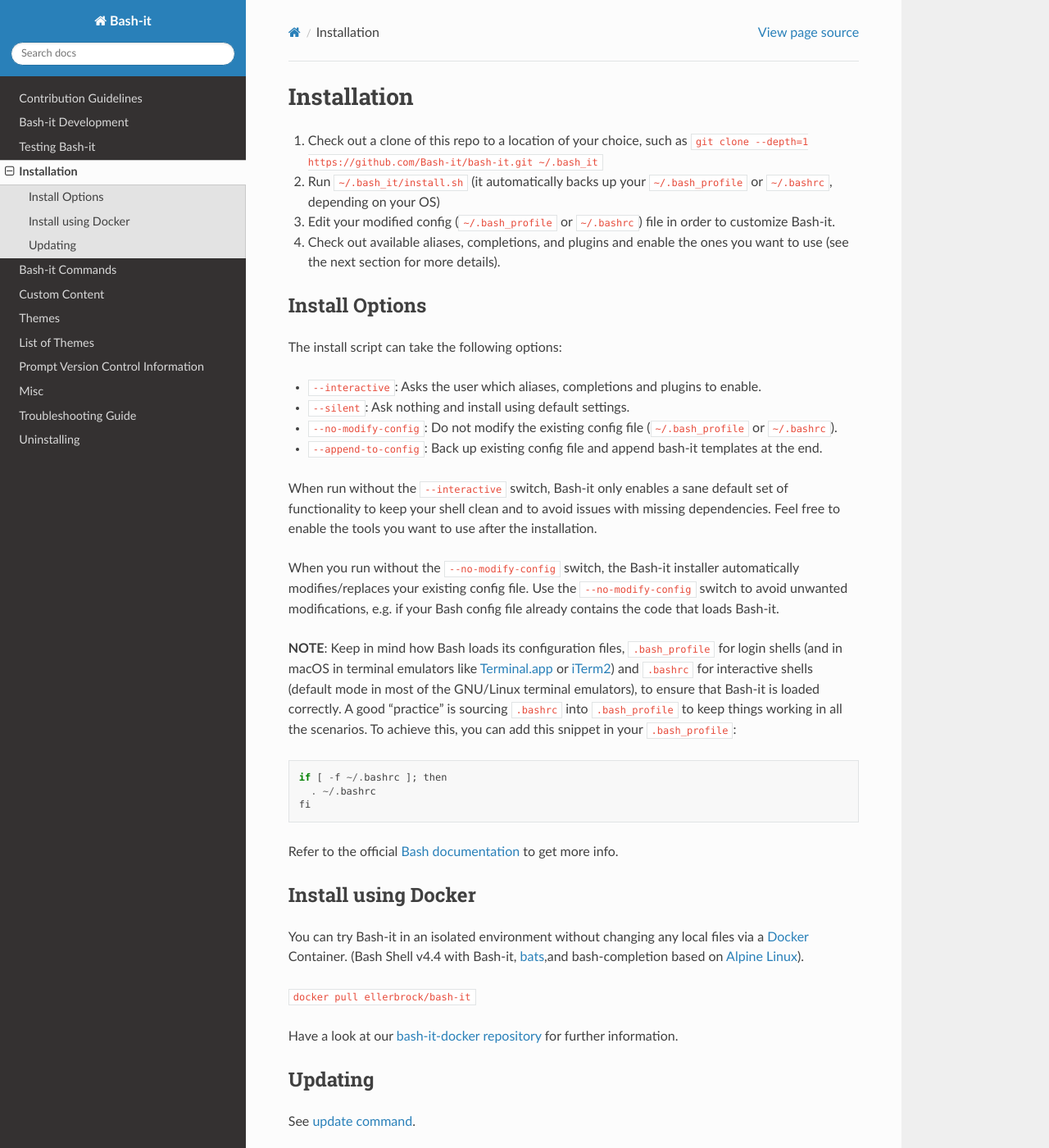
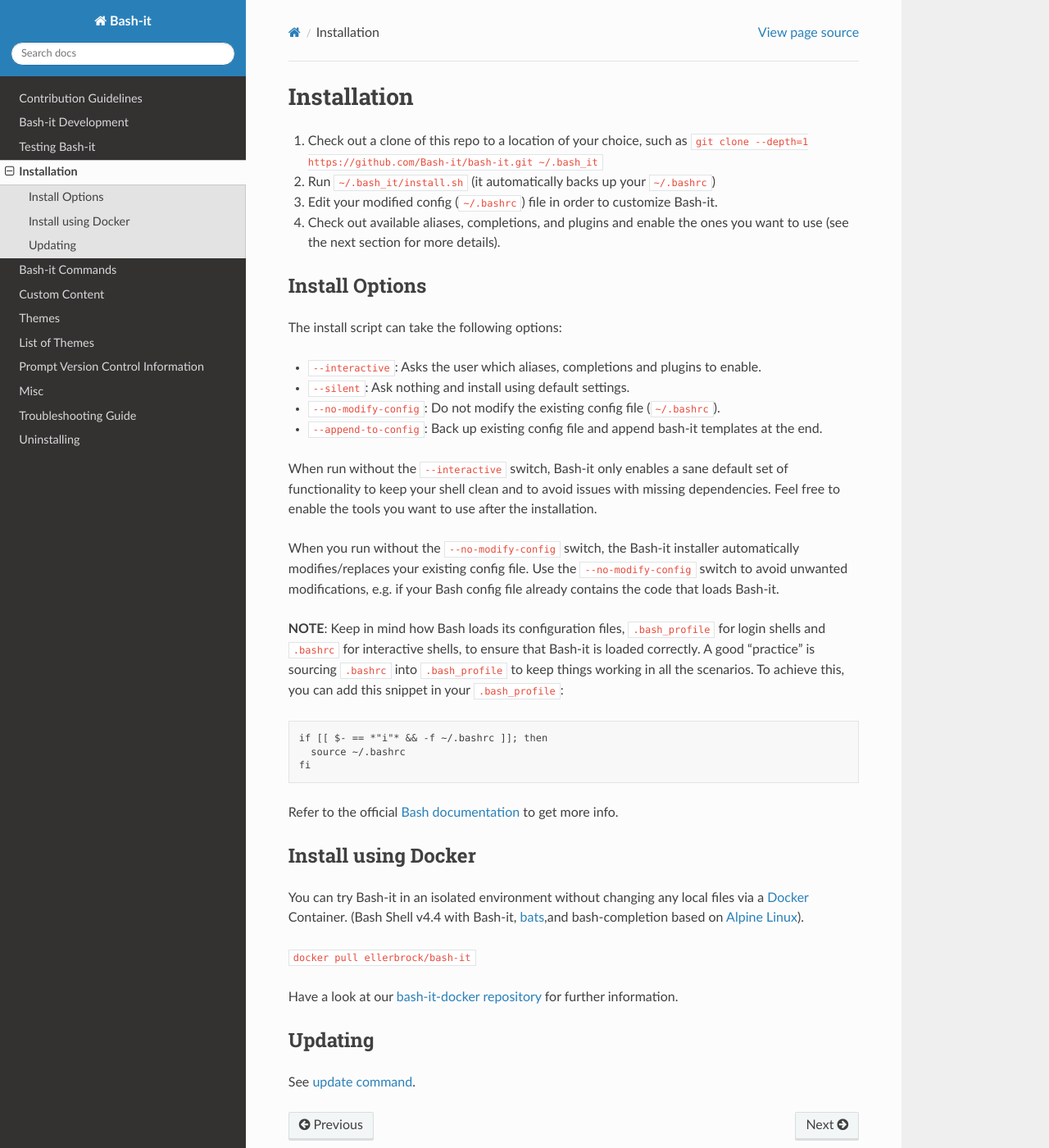
Before and after one commit to Bash-it/bash-it, a Sphinx documentation site: the page built from docs/installation.rst, in a window 1280 px wide and 1400 px high. Shown: the whole window at 82% size. Built offline with Sphinx 7.4.7 and the Read the Docs theme 2.0.0, drawn with Linux system fonts in a browser that asks for light colours.

Commit message:
docs: fix references to `~/.bashrc`
docs/installation: add to note about interactive/login shells

```diff
--- a/docs/installation.rst
+++ b/docs/installation.rst
@@ -6,8 +6,8 @@
 
 #. Check out a clone of this repo to a location of your choice, such as
    ``git clone --depth=1 https://github.com/Bash-it/bash-it.git ~/.bash_it``
-#. Run ``~/.bash_it/install.sh`` (it automatically backs up your ``~/.bash_profile`` or ``~/.bashrc``\ , depending on your OS)
-#. Edit your modified config (\ ``~/.bash_profile`` or ``~/.bashrc``\ ) file in order to customize Bash-it.
+#. Run ``~/.bash_it/install.sh`` (it automatically backs up your ``~/.bashrc``\ )
+#. Edit your modified config (\ ``~/.bashrc``\ ) file in order to customize Bash-it.
 #. Check out available aliases, completions, and plugins and enable the ones you want to use (see the next section for more details).
 
 Install Options
@@ -18,7 +18,7 @@
 
 * ``--interactive``\ : Asks the user which aliases, completions and plugins to enable.
 * ``--silent``\ : Ask nothing and install using default settings.
-* ``--no-modify-config``\ : Do not modify the existing config file (\ ``~/.bash_profile`` or ``~/.bashrc``\ ).
+* ``--no-modify-config``\ : Do not modify the existing config file (\ ``~/.bashrc``\ ).
 * ``--append-to-config``\ : Back up existing config file and append bash-it templates at the end.
 
 When run without the ``--interactive`` switch, Bash-it only enables a sane default set of functionality to keep your shell clean and to avoid issues with missing dependencies.
@@ -28,16 +28,14 @@
 Use the ``--no-modify-config`` switch to avoid unwanted modifications, e.g. if your Bash config file already contains the code that loads Bash-it.
 
 **NOTE**\ : Keep in mind how Bash loads its configuration files,
-``.bash_profile`` for login shells (and in macOS in terminal emulators like `Terminal.app <http://www.apple.com/osx/apps/>`_ or
-`iTerm2 <https://www.iterm2.com/>`_\ ) and ``.bashrc`` for interactive shells (default mode in most of the GNU/Linux terminal emulators),
-to ensure that Bash-it is loaded correctly.
+``.bash_profile`` for login shells and ``.bashrc`` for interactive shells, to ensure that Bash-it is loaded correctly.
 A good "practice" is sourcing ``.bashrc`` into ``.bash_profile`` to keep things working in all the scenarios.
 To achieve this, you can add this snippet in your ``.bash_profile``\ :
 
 .. code-block::
 
-   if [ -f ~/.bashrc ]; then
-     . ~/.bashrc
+   if [[ $- == *"i"* && -f ~/.bashrc ]]; then
+     source ~/.bashrc
    fi
 
 Refer to the official `Bash documentation <https://www.gnu.org/software/bash/manual/bashref.html#Bash-Startup-Files>`_ to get more info.
--- a/docs/themes-list/atomic.rst
+++ b/docs/themes-list/atomic.rst
@@ -36,7 +36,6 @@
 
 
 #. You can install the theme automatically using the ``sed`` command from your Linux or OSX Terminal.
-#. On macOS, the ~/.bash_profile is used, not the ~/.bashrc.
 #. For installation on windows you should use `\ ``Git-Bash`` <https://git-for-windows.github.io/>`_ or make sure the terminal emulator you use (ej: cygwin, mintty, etc) has the ``sed`` command installed.
 
 Command to execute For Windows and Linux:
@@ -51,7 +50,7 @@
 .. code-block:: bash
 
    # Set the "atomic" theme replacing the theme you are using of bash-it
-   sed -i '' 's/'"$BASH_IT_THEME"'/atomic/g' ~/.bash_profile
+   sed -i '' 's/'"$BASH_IT_THEME"'/atomic/g' ~/.bashrc
 
 Features
 --------
--- a/docs/themes-list/powerline-base.rst
+++ b/docs/themes-list/powerline-base.rst
@@ -8,7 +8,7 @@
 
 **IMPORTANT:** This theme requires that `a font with the Powerline symbols <https://github.com/powerline/fonts>`_ needs to be used in your terminal emulator, otherwise the prompt won't be displayed correctly, i.e. some of the additional icons and characters will be missing. Please follow your operating system's instructions to install one of the fonts from the above link and select it in your terminal emulator.
 
-**NOTICE:** The default behavior of this theme assumes that you have sudo privileges on your workstation. If that is not the case (e.g. if you are running on a corporate network where ``sudo`` usage is tracked), you can set the flag 'export THEME_CHECK_SUDO=false' in your ``~/.bashrc`` or ``~/.bash_profile`` to disable the Powerline theme's ``sudo`` check. This will apply to all ``powerline*`` themes.
+**NOTICE:** The default behavior of this theme assumes that you have sudo privileges on your workstation. If that is not the case (e.g. if you are running on a corporate network where ``sudo`` usage is tracked), you can set the flag 'export THEME_CHECK_SUDO=false' in your ``~/.bashrc`` to disable the Powerline theme's ``sudo`` check. This will apply to all ``powerline*`` themes.
 
 Provided Information
 --------------------
--- a/docs/themes-list/powerline-multiline.rst
+++ b/docs/themes-list/powerline-multiline.rst
@@ -19,7 +19,7 @@
 In most cases, the default value (\ *2*\ ) works fine, but on some operating systems, this needs to be adjusted.
 One example is *macOS High Sierra*\ , where the default padding causes the right segment to extend to the next line.
 On macOS High Sierra, the padding value needs to be changed to *3* to make the theme look right.
-This can be done by setting the ``POWERLINE_PADDING`` variable before Bash-it is loaded, e.g. in your ``~/.bash_profile`` or ``~/.bashrc`` file:
+This can be done by setting the ``POWERLINE_PADDING`` variable before Bash-it is loaded, e.g. in your ``~/.bashrc`` file:
 
 .. code-block:: bash
 
--- a/docs/vcs_user.rst
+++ b/docs/vcs_user.rst
@@ -10,7 +10,7 @@
 Controlling Flags
 ^^^^^^^^^^^^^^^^^
 
-Bash-it provides a flag (\ ``SCM_CHECK``\ ) within the ``~/.bash_profile`` file that turns off/on version control information checking and display within all themes.
+Bash-it provides a flag (\ ``SCM_CHECK``\ ) within the ``~/.bashrc`` file that turns off/on version control information checking and display within all themes.
 Version control checking is on by default unless explicitly turned off.
 
 Set ``SCM_CHECK`` to 'false' to **turn off** version control checks for all themes:
```
